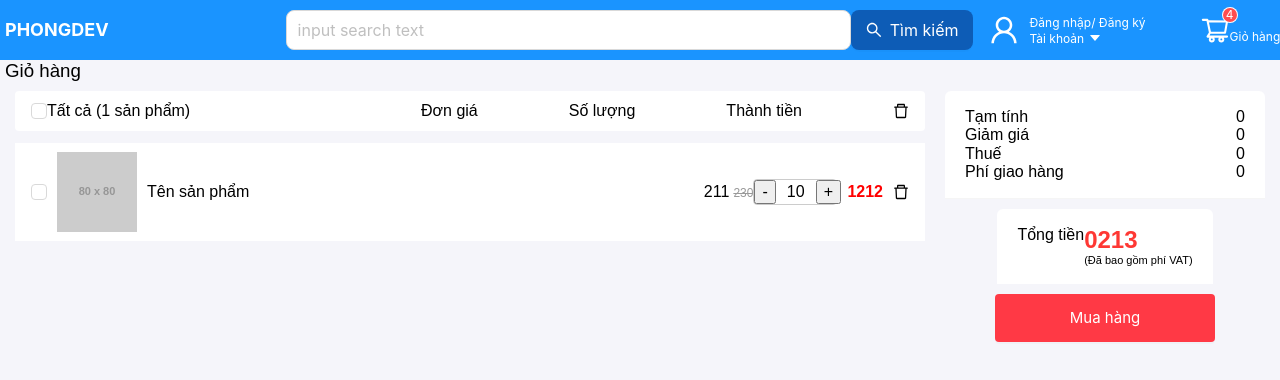
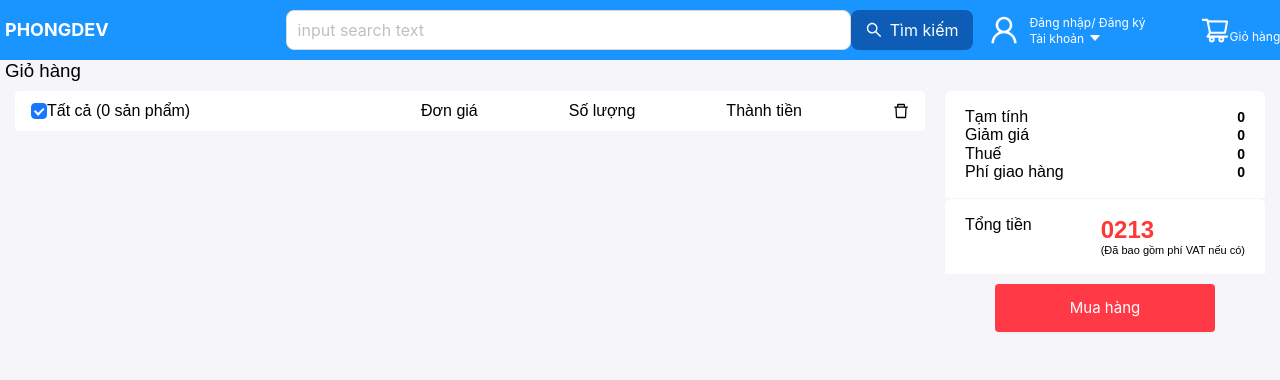
Before and after one commit to phong2k2/Front-end, a React (Create React App) app: page /order in a window 1280 px wide. Shown: the top 380 px of the page. Built offline with nearby package versions, Linux system fonts and the light colour scheme.

Commit message:
Initial commit

```diff
--- a/src/components/Headercomponent/Headercomponent.jsx
+++ b/src/components/Headercomponent/Headercomponent.jsx
@@ -22,6 +22,7 @@
     const [userName, setUserName] = useState('')
     const [userAvatar, setUserAvatar] = useState('')
     const [search, setSearch] = useState('')
+    const order = useSelector((state) => state.order)
     const [loading, setLoading] = useState(false)
     const handleNavigateLogin = () => {
         navigate('/sign-in')
@@ -107,7 +108,7 @@
                     </Loading>
                     {!isHiddenCart && (
                         <div onClick={() => navigate('/order')} style={{ cursor: 'pointer' }}>
-                            <Badge count={4} size="small">
+                            <Badge count={order?.orderItems?.length} size="small">
                                 <ShoppingCartOutlined style={{ fontSize: '30px', color: '#fff' }} />
                             </Badge>
                             <WrapperTextHeaderSmall>Giỏ hàng </WrapperTextHeaderSmall>
--- a/src/components/Productdetailscomponent/Productdetailscomponent.jsx
+++ b/src/components/Productdetailscomponent/Productdetailscomponent.jsx
@@ -7,11 +7,17 @@
 import Buttoncomponent from '../Buttoncomponent/Buttoncomponent'
 import { useQuery } from '@tanstack/react-query'
 import Loading from '../Loadingcomponent/Loading'
-import { useSelector } from 'react-redux';
+import { useDispatch, useSelector } from 'react-redux';
+import { useLocation, useNavigate } from 'react-router-dom';
+import { addOrderProduct } from '../../redux/slides/orderSlide';
 
 const Productdetailscomponent = ({ idProduct }) => {
     const [numProduct, setNumProduct] = useState(1)
     const user = useSelector((state) => state.user)
+    const navigate = useNavigate()
+    const location = useLocation()
+    const dispatch = useDispatch()
+
     const onChange = (value) => {
         setNumProduct(Number(value))
     }
@@ -24,6 +30,7 @@
         }
     }
 
+
     const handleChangeCount = (type) => {
         if (type === 'increase') {
             setNumProduct(numProduct + 1)
@@ -31,10 +38,37 @@
             setNumProduct(numProduct - 1)
         }
     }
+    const { isPending, data: productDetails } = useQuery({ queryKey: ['product-details', idProduct], queryFn: fetchGetDetailsProduct, enabled: !!idProduct });
 
-    const { isPending, data: productDetails } = useQuery({ queryKey: ['product-details', idProduct], queryFn: fetchGetDetailsProduct, enabled: !!idProduct });
-    console.log('first')
+    const handleAddOrderProduct = () => {
+        if (!user?.id) {
+            navigate('/sign-in', { state: location?.pathname })
+        } else {
+            //   {
+            //      name: { type: String, required: true },
+            //       amount: { type: Number, required: true },
+            //       image: { type: String, required: true },
+            //      price: { type: Number, required: true },
+            //      product: {
+            //           type: mongoose.Schema.Types.ObjectId,
+            //          ref: 'Product',
+            //           required: true,
+            //      },
+            //  },
+            dispatch(addOrderProduct({
+                orderItem: {
+                    name: productDetails?.name,
+                    amount: numProduct,
+                    image: productDetails?.image,
+                    price: productDetails?.price,
+                    product: productDetails?._id
+                }
+            }))
+        }
+    }
 
+
+    console.log('productDetails', productDetails, user)
     return (
         <Loading isPending={isPending}>
             <Row style={{ padding: '16px', background: '#fff', borderRadius: '4px' }}>
@@ -95,6 +129,7 @@
                                 height: '48px', width: '220px',
                                 border: 'none', borderRadius: '4px'
                             }}
+                            onClick={handleAddOrderProduct}
                             textButton={"Chọn mua"}
                             styleTextButton={{ color: '#fff', fontSize: '15px', fontWeight: '700' }}
                         ></Buttoncomponent>
--- a/src/pages/OrderPage/OrderPage.jsx
+++ b/src/pages/OrderPage/OrderPage.jsx
@@ -1,22 +1,68 @@
-import React from 'react'
+import React, { useState } from 'react'
 import { WrapperCountOrder, WrapperInfo, WrapperItemOrder, WrapperLeft, WrapperListOrder, WrapperPriceDiscount, WrapperRight, WrapperStyleHeader, WrapperTotal } from './style';
 import { Checkbox } from 'antd';
-import { DeleteOutlined } from '@ant-design/icons';
-
-//import { WrapperInputNumber, } from '../../components/Productdetailscomponent'
+import { DeleteOutlined, MinusOutlined, PlusOutlined } from '@ant-design/icons';
+import imag from '../../assets/images/logo.png'
+import { WrapperInputNumber, } from '../../components/Productdetailscomponent/style'
 import Buttoncomponent from '../../components/Buttoncomponent/Buttoncomponent';
+import { useDispatch, useSelector } from 'react-redux';
+import { decreaseAmount, increaseAmount, removeAllOrderProduct, removeOrderProduct } from '../../redux/slides/orderSlide';
 
 
-const OrderPage = ({ count = 1 }) => {
+const OrderPage = () => {
+    const order = useSelector((state) => state.order)
+    const [listChecked, setListChecked] = useState([])
+    const dispatch = useDispatch()
     const onChange = (e) => {
         console.log('checked=${e.target.value}');
+        if (listChecked.includes(e.target.value)) {
+            const newListChecked = listChecked.filter((item) => item !== e.target.value)
+            setListChecked(newListChecked)
+        } else {
+            setListChecked([...listChecked, e.target.value])
+        }
     };
-    const handleChangeCount = () => {
+    const handleChangeCount = (type, idProduct) => {
+        if (type === 'increase') {
+            dispatch(increaseAmount({ idProduct }))
+        } else {
+            dispatch(decreaseAmount({ idProduct }))
+        }
 
     }
+
+    const handleDeleteOrder = (idProduct) => {
+        dispatch(removeOrderProduct({ idProduct }))
+    }
+
+    // const handleOnChangeCheckAll = (e) => {
+    //     if (e.target.value) {
+    //        const newListChecked = []
+    //          order?.orderItems?.forEach((item) => {
+    //            newListChecked.push(item?.product)
+    //         })
+    //       setListChecked(newListChecked)
+    // } else {
+    //   setListChecked([])
+    //  }
+    // }
+
     const handleOnChangeCheckAll = (e) => {
+        const isChecked = e.target.checked; // Kiểm tra xem checkbox có được chọn hay không
+        if (isChecked) {
+            const newListChecked = order?.orderItems?.map(item => item?.product); // Lấy tất cả sản phẩm
+            setListChecked(newListChecked); // Cập nhật danh sách đã chọn
+        } else {
+            setListChecked([]); // Nếu bỏ chọn, xóa hết danh sách đã chọn
+        }
+    };
 
+    const handleRemoveAllOrder = () => {
+        if (listChecked?.length > 1) {
+            dispatch(removeAllOrderProduct({ listChecked }))
         }
+    }
+
     return (
         <div style={{ background: '#f5f5fa', width: '100%', height: '100vh' }}>
             <div style={{ height: '100%', width: '1270px', margin: '0 auto' }}>
@@ -25,64 +71,83 @@
                     <WrapperLeft>
                         <WrapperStyleHeader>
                             <span style={{ display: 'inline-block', width: '390px' }}>
-                                <Checkbox onChange={handleOnChangeCheckAll}></Checkbox>
-                                <span>Tất cả ({count} sản phẩm)</span>
+                                <Checkbox onChange={handleOnChangeCheckAll} checked={listChecked?.length === order?.orderItems?.length}></Checkbox>
+                                <span>Tất cả ({order?.orderItems?.length} sản phẩm)</span>
                             </span>
                             <div style={{ flex: 1, display: 'flex', alignItems: 'center', justifyContent: 'space-between' }}>
                                 <span>Đơn giá</span>
                                 <span>Số lượng</span>
                                 <span>Thành tiền</span>
-                                <DeleteOutlined style={{ cursor: 'pointer' }} />
+                                <DeleteOutlined style={{ cursor: 'pointer' }} onClick={handleRemoveAllOrder} />
                             </div>
                         </WrapperStyleHeader>
-
                         <WrapperListOrder>
+                            {order?.orderItems?.map((order) => {
+                                return (
                                     <WrapperItemOrder>
-                                <Checkbox style={{ marginRight: '10px' }} />
-                                <img src="https://via.placeholder.com/80" alt="Product" style={{ marginRight: '10px' }} />
-                                <span style={{ flex: 1 }}>Tên sản phẩm</span>
-                                <div>
-                                    <span>211</span>
-                                    <WrapperPriceDiscount>230</WrapperPriceDiscount>
+                                        <div style={{ width: '390px', display: 'flex', alignItems: 'center', gap: 4 }}>
+                                            <Checkbox onChange={onChange} value={order?.product} checked={listChecked.includes(order?.product)}></Checkbox>
+                                            <img src={order?.image} style={{ width: '77px', height: '79px', objectFit: 'cover' }} />
+                                            <div style={{
+                                                width: '260px',
+                                                overflow: 'hidden',
+                                                textOverflow: 'ellipsis',
+                                                whiteSpace: 'nowrap'
+                                            }}>{order?.name}</div>
                                         </div>
+                                        <div style={{ flex: 1, display: 'flex', alignItems: 'center', justifyContent: 'space-between' }}>
+                                            <span>
+                                                <span style={{ fontSize: '13px', color: '#242424' }}>{order?.price}</span>
+                                                <WrapperPriceDiscount>
+                                                    {order?.discount}
+                                                </WrapperPriceDiscount>
+                                            </span>
                                             <WrapperCountOrder>
-                                    <button>-</button>
-                                    <input type="text" value="10" style={{ textAlign: 'center', width: '40px', border: 'none' }} />
-                                    <button>+</button>
+                                                <button style={{ border: 'none', background: 'transparent', cursor: 'pointer' }} onClick={() => handleChangeCount('decrease', order?.product)}>
+                                                    <MinusOutlined style={{ color: '#000', fontSize: '10px' }} />
+                                                </button>
+                                                <WrapperInputNumber defaultValue={order?.amount} value={order?.amount} size="smal  l" />
+                                                <button style={{ border: 'none', background: 'transparent', cursor: 'pointer' }} onClick={() => handleChangeCount('increase', order?.product)}>
+                                                    <PlusOutlined style={{ color: '#000', fontSize: '10px' }} />
+                                                </button>
                                             </WrapperCountOrder>
-                                <span style={{ color: 'red', fontWeight: 'bold', margin: '0 10px' }}>1212</span>
-                                <DeleteOutlined style={{ cursor: 'pointer' }} />
+                                            <span style={{ color: 'rgb(255, 66, 78)', fontWeight: '500', fontSize: '13px' }}>{order?.price * order?.amount}</span>
+                                            <DeleteOutlined style={{ cursor: 'pointer' }} onClick={() => handleDeleteOrder(order?.product)} />
+                                        </div>
                                     </WrapperItemOrder>
+                                )
+                            })}
                         </WrapperListOrder>
                     </WrapperLeft>
                     <WrapperRight>
+                        <div style={{ width: '100%' }}>
                             <WrapperInfo>
-                            <div style={{ display: 'flex', justifyContent: 'space-between' }}>
+                                <div style={{ display: 'flex', alignItems: 'center', justifyContent: 'space-between' }}>
                                     <span>Tạm tính</span>
-                                <span>0</span>
+                                    <span style={{ color: '#000', fontSize: '14px', fontWeight: 'bold' }}>0</span>
                                 </div>
-                            <div style={{ display: 'flex', justifyContent: 'space-between' }}>
+                                <div style={{ display: 'flex', alignItems: 'center', justifyContent: 'space-between' }}>
                                     <span>Giảm giá</span>
-                                <span>0</span>
+                                    <span style={{ color: '#000', fontSize: '14px', fontWeight: 'bold' }}>0</span>
                                 </div>
-                            <div style={{ display: 'flex', justifyContent: 'space-between' }}>
+                                <div style={{ display: 'flex', alignItems: 'center', justifyContent: 'space-between' }}>
                                     <span>Thuế</span>
-                                <span>0</span>
+                                    <span style={{ color: '#000', fontSize: '14px', fontWeight: 'bold' }}>0</span>
                                 </div>
-                            <div style={{ display: 'flex', justifyContent: 'space-between' }}>
+                                <div style={{ display: 'flex', alignItems: 'center', justifyContent: 'space-between' }}>
                                     <span>Phí giao hàng</span>
-                                <span>0</span>
+                                    <span style={{ color: '#000', fontSize: '14px', fontWeight: 'bold' }}>0</span>
                                 </div>
                             </WrapperInfo>
 
                             <WrapperTotal>
                                 <span>Tổng tiền</span>
                                 <span style={{ display: 'flex', flexDirection: 'column' }}>
-                                <span style={{ color: 'rgb(254, 56, 52)', fontSize: '24px', fontWeight: 'bold', justifyContent: 'space-between' }}>0213</span>
-                                <span style={{ color: '#000', fontSize: '11px' }}>(Đã bao gồm phí VAT)</span>
+                                    <span style={{ color: 'rgb(254, 56, 52)', fontSize: '24px', fontWeight: 'bold' }}>0213</span>
+                                    <span style={{ color: '#000', fontSize: '11px' }}>(Đã bao gồm phí VAT nếu có)</span>
                                 </span>
                             </WrapperTotal>
-
+                        </div>
                         <Buttoncomponent
                             size={40}
                             styleButton={{
--- a/src/pages/Signinpage/Signinpage.jsx
+++ b/src/pages/Signinpage/Signinpage.jsx
@@ -6,7 +6,7 @@
 import { Image } from 'antd'
 import { EyeFilled, EyeInvisibleFilled } from '@ant-design/icons'
 import { useState } from 'react'
-import { useNavigate } from 'react-router-dom'
+import { useLocation, useNavigate } from 'react-router-dom'
 import * as UserService from '../../services/Userservice'
 import { useMutationHooks } from '../../hooks/useMutationHook'
 import Loading from '../../components/Loadingcomponent/Loading'
@@ -15,7 +15,8 @@
 import { updateUser } from '../../redux/slides/userSlide'
 
 const Signinpage = () => {
-    const [isShowPassword, setisShowPassword] = useState(false)
+    const [isShowPassword, setIsShowPassword] = useState(false)
+    const location = useLocation()
     const [email, setEmail] = useState('');
     const [password, setPassword] = useState('');
     const dispatch = useDispatch();
@@ -28,8 +29,13 @@
     const { data, isPending, isSuccess } = mutation
 
     useEffect(() => {
+        console.log('location', location)
         if (isSuccess) {
-            navigate('/')
+            if (location?.state) {
+                navigate(location?.state)
+            } else {
+                navigate('/')
+            }
             localStorage.setItem('access_token', JSON.stringify(data?.access_token))
             if (data?.access_token) {
                 const decoded = jwtDecode(data?.access_token)
@@ -75,7 +81,7 @@
                     <Inputform style={{ marginBottom: '10px' }} placeholder="abc@gmail.com" value={email} onChange={handleOnchangeEmail} />
                     <div style={{ position: 'relative' }}>
                         <span
-                            onClick={() => setisShowPassword(!isShowPassword)}
+                            onClick={() => setIsShowPassword(!isShowPassword)}
                             style={{
                                 zIndex: 10,
                                 position: 'absolute',
--- a/src/pages/Typeproductpage/Typeproductppage.jsx
+++ b/src/pages/Typeproductpage/Typeproductppage.jsx
@@ -6,42 +6,60 @@
 import { useLocation } from 'react-router-dom'
 import * as ProductService from '../../services/ProductService'
 import Loading from '../../components/Loadingcomponent/Loading'
+import { useSelector } from 'react-redux'
+import { useDebounce } from '../../hooks/useDebounce'
 
 
 const Typeproductppage = () => {
+    const searchProduct = useSelector((state) => state?.product?.search)
+    const searchDebounce = useDebounce(searchProduct, 500)
+
     const { state } = useLocation()
     const [products, setProducts] = useState([])
     const [loading, setLoading] = useState(false)
-    const fetchProductType = async (type) => {
+    const [panigate, setPanigate] = useState({
+        page: 0,
+        limit: 10,
+        total: 1,
+    })
+    const fetchProductType = async (type, page, limit) => {
         setLoading(true)
-        const res = await ProductService.getProductType(type)
+        const res = await ProductService.getProductType(type, page, limit)
         if (res?.status === 'OK') {
             setLoading(false)
             setProducts(res?.data)
+            setPanigate({ ...panigate, total: res?.totalPage })
         } else {
             setLoading(false)
         }
-        console.log('res', res)
     }
 
     useEffect(() => {
         if (state) {
-            fetchProductType(state)
+            fetchProductType(state, panigate.page, panigate.limit)
         }
-    }, [state])
+    }, [state, panigate.page, panigate.limit])
 
-    const onChange = () => { }
+    const onChange = (current, pageSize) => {
+        setPanigate({ ...panigate, page: current - 1, limit: pageSize })
+    }
     return (
         <Loading isPending={loading}>
             <div style={{ width: '100%', background: '#efefef', height: 'calc(100vh - 64px)' }}>
-                <div style={{ width: '1270px', margin: '0 auto' }}>
-                    <Row style={{ flexWrap: 'nowrap', paddingTop: ' 10px' }}>
+                <div style={{ width: '1270px', margin: '0 auto', height: '100%' }}>
+                    <Row style={{ flexWrap: 'nowrap', paddingTop: ' 10px', height: 'calc(100% - 20px)' }}>
                         <WrapperNavbar span={4}>
                             <Navbarcomponent />
                         </WrapperNavbar>
                         <Col span={20} style={{ display: 'flex', flexDirection: 'column', justifyContent: 'space-between' }}>
                             <WrapperProducts >
-                                {products?.map((product) => {
+                                {products?.filter((pro) => {
+                                    if (searchDebounce === '') {
+                                        return pro
+                                    } else if (pro?.name?.toLowerCase()?.includes(searchDebounce?.toLowerCase())) {
+                                        return pro
+                                    }
+                                })?.map((product) => {
                                     return (
                                         <Cardcomponent
                                             key={product._id}
@@ -59,7 +77,7 @@
                                     )
                                 })}
                             </WrapperProducts>
-                            <Pagination defaultCurrent={2} total={100} onChange={onChange} style={{ justifyContent: 'center', marginTop: '10px' }} />
+                            <Pagination defaultCurrent={panigate.page + 1} total={panigate?.total} onChange={onChange} style={{ justifyContent: 'center', marginTop: '10px' }} />
                         </Col>
                     </Row>
                 </div>
--- /dev/null
+++ b/src/redux/slides/orderSlide.js
@@ -0,0 +1,69 @@
+import { createSlice } from '@reduxjs/toolkit'
+
+const initialState = {
+    orderItems: [
+
+    ],
+    shippingAddress: {
+    },
+    paymentMethod: '',
+    itemsPrice: 0,
+    shippingPrice: 0,
+    taxPrice: 0,
+    totalPrice: 0,
+    user: '',
+    isPaid: false,
+    paidAt: '',
+    isDelivered: false,
+    deliveredAt: '',
+
+}
+
+export const orderSlide = createSlice({
+    name: 'order',
+    initialState,
+    reducers: {
+        addOrderProduct: (state, action) => {
+            const { orderItem } = action.payload
+            const itemOrder = state?.orderItems?.find((item) => item?.product === orderItem.product)
+            if (itemOrder) {
+                itemOrder.amount += orderItem?.amount
+            } else {
+                state.orderItems.push(orderItem)
+            }
+        },
+        increaseAmount: (state, action) => {
+            const { idProduct } = action.payload
+            const itemOrder = state?.orderItems?.find((item) => item?.product === idProduct)
+            itemOrder.amount++
+        },
+        decreaseAmount: (state, action) => {
+            const { idProduct } = action.payload
+            const itemOrder = state?.orderItems?.find((item) => item?.product === idProduct)
+            itemOrder.amount--
+        },
+        //  removeOrderProduct: (state, action) => {
+        //    const { idProduct } = action.payload
+        //      const itemOrder = state?.orderItems?.find((item) => item?.product !== idProduct)
+        //       itemOrder.orderItems = itemOrder
+        //   },
+        removeOrderProduct: (state, action) => {
+            const { idProduct } = action.payload;
+
+            // Xóa sản phẩm bằng cách lọc các sản phẩm không có `product` khớp với `idProduct`
+            state.orderItems = state.orderItems.filter((item) => item.product !== idProduct);
+        },
+        removeAllOrderProduct: (state, action) => {
+            const { listChecked } = action.payload;
+
+            // Xóa sản phẩm bằng cách lọc các sản phẩm không có `product` khớp với `idProduct`
+            state.orderItems = state.orderItems.filter((item) => !listChecked.includes(item?.product));
+        },
+    },
+})
+
+
+// Action creators are generated for each case reducer function
+export const { addOrderProduct, increaseAmount, decreaseAmount, removeOrderProduct, removeAllOrderProduct } = orderSlide.actions
+
+export default orderSlide.reducer
--- a/src/redux/store.js
+++ b/src/redux/store.js
@@ -1,10 +1,12 @@
 import { configureStore } from '@reduxjs/toolkit'
 import productReducer from './slides/productSlide'
 import userReducer from './slides/userSlide'
+import orderReducer from './slides/orderSlide'
 
 export const store = configureStore({
     reducer: {
         product: productReducer,
-        user: userReducer
+        user: userReducer,
+        order: orderReducer
     },
 })
--- a/src/services/ProductService.js
+++ b/src/services/ProductService.js
@@ -11,9 +11,9 @@
     return res.data
 }
 
-export const getProductType = async (type) => {
+export const getProductType = async (type, page, limit) => {
     if (type) {
-        const res = await axios.get(`${process.env.REACT_APP_API_URL}/product/get-all?filter=type&filter=${type}`)
+        const res = await axios.get(`${process.env.REACT_APP_API_URL}/product/get-all?filter=type&filter=${type}&limit=${limit}&page=${page}`)
         return res.data
     }
 }
```
Lines whose indentation alone changed are shown as unchanged.
